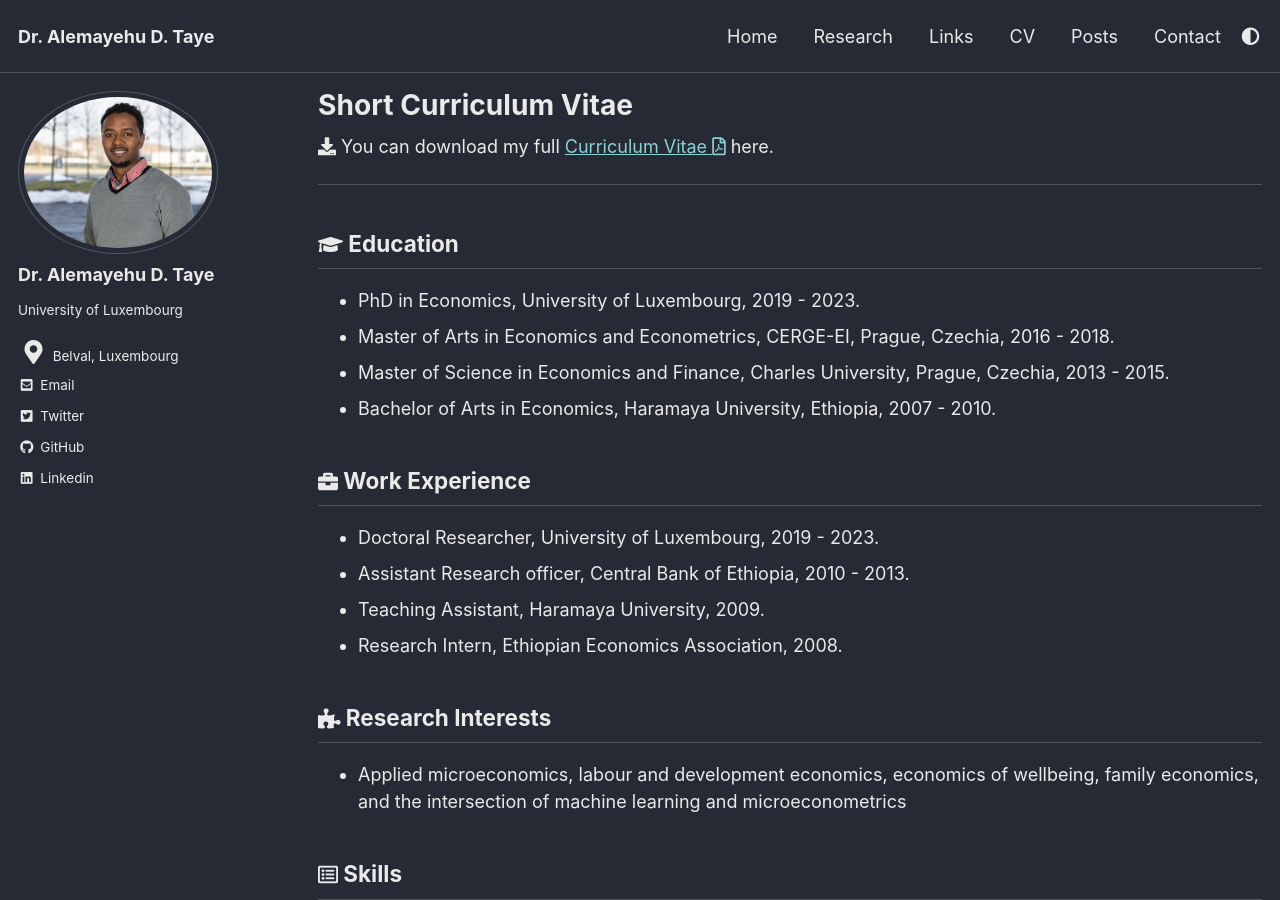
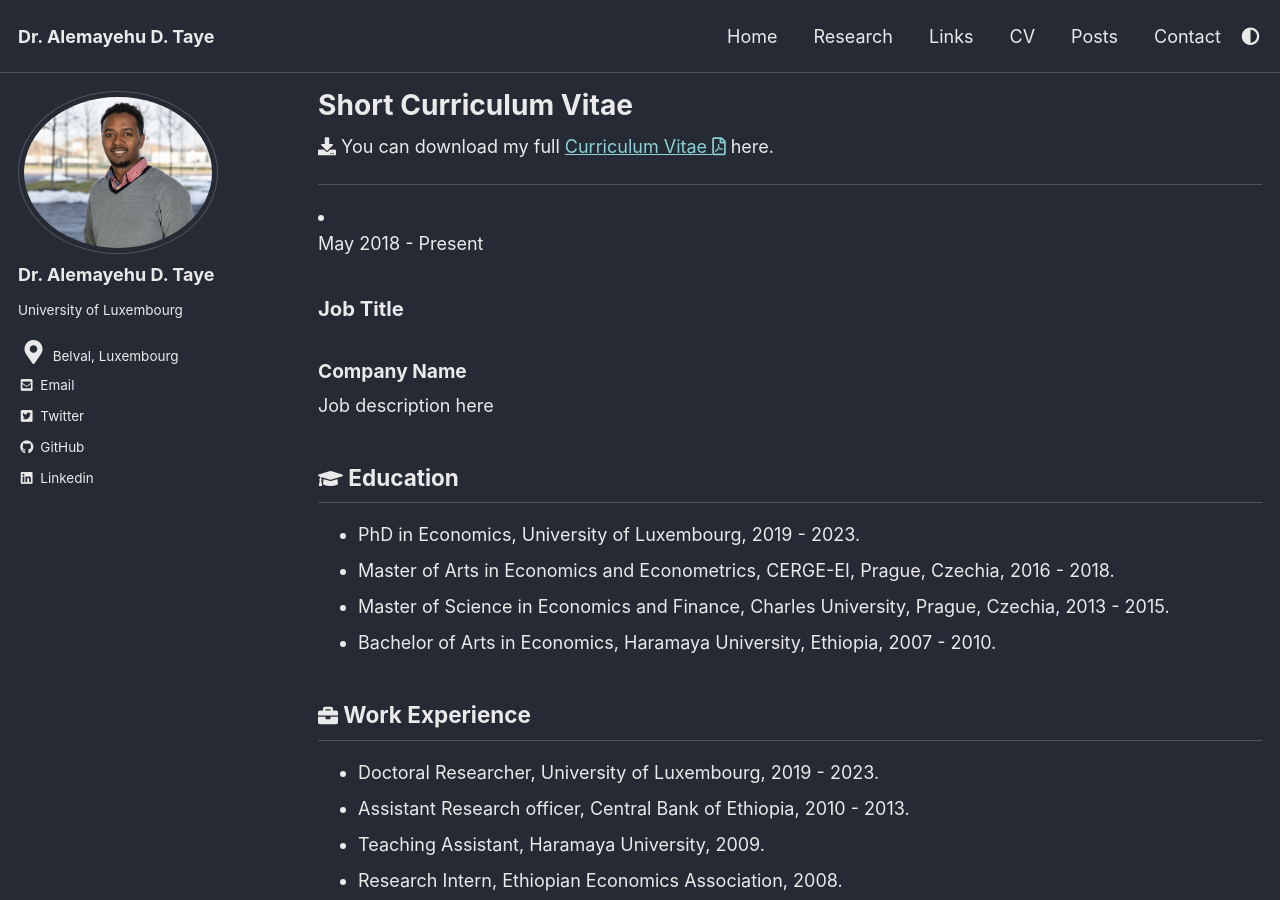
Before and after one commit to AlexTaye/AlexTAYE, a Jekyll site: the page built from _pages/CV.md, in a window 1280 px wide and 900 px high. Built offline with Jekyll 4.4.1, drawn with Linux system fonts in a browser that asks for light colours; cached includes are drawn as plain includes.

Commit message:
Update CV.md

```diff
--- a/_pages/CV.md
+++ b/_pages/CV.md
@@ -16,6 +16,17 @@ toc_icon: "gear"
 <i class='fas fa-download' style='font-size:18px'></i> You can download my full <a target="_blank" href="/_pages/Taye_cv.pdf">Curriculum Vitae <i class="far fa-file-pdf"></i></a> here.
 
 ***
+
+<li>
+  <div class="timeline-item">
+    <span class="timeline-date">May 2018 - Present</span>
+    <div class="timeline-content">
+      <h3>Job Title</h3>
+      <h4>Company Name</h4>
+      <p>Job description here</p>
+    </div>
+  </div>
+</li>
 
 ## <i class='fas fa-graduation-cap' style='font-size:20px'></i> Education
 
```
